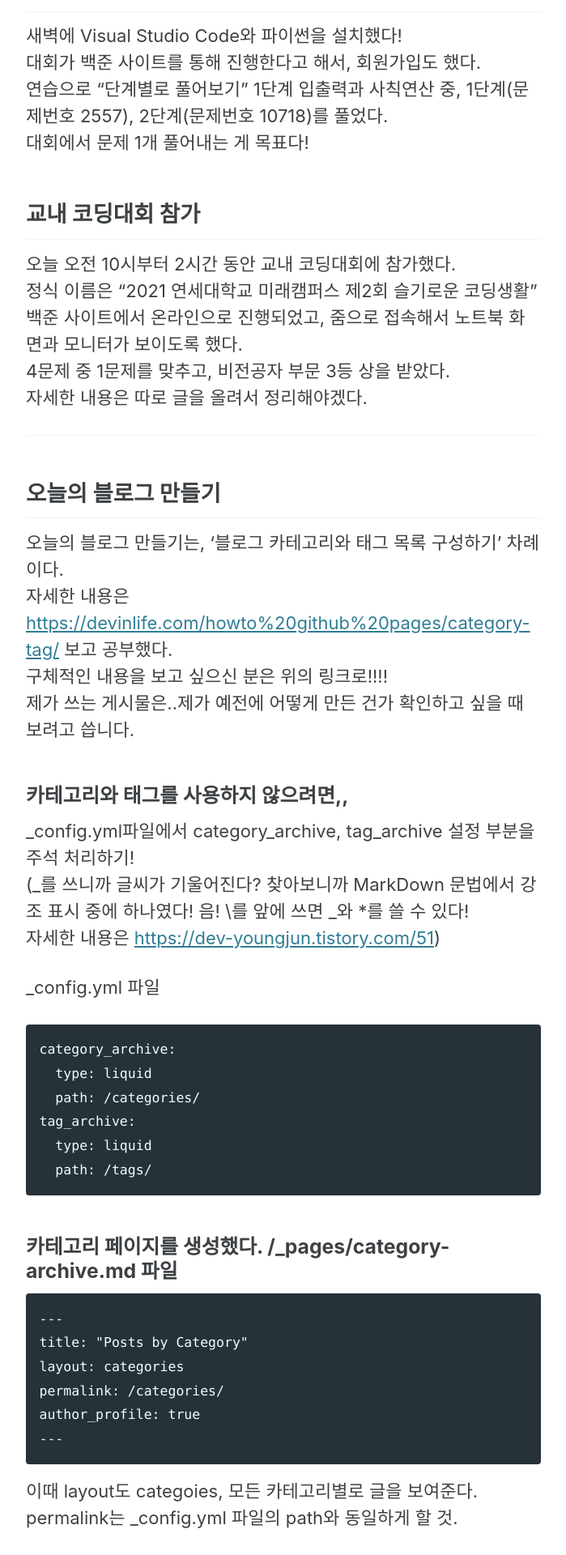
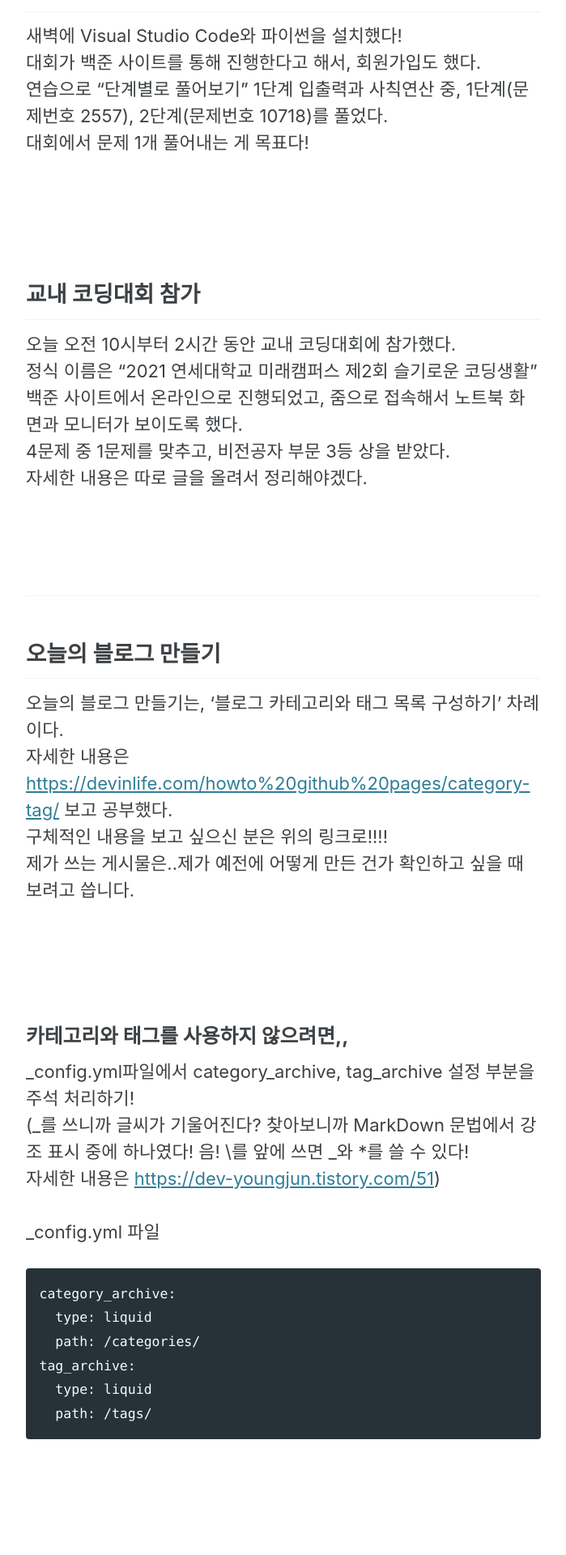
Before and after one commit to leeryeongsong/leeryeongsong.github.io, a Jekyll site: the page built from _posts/2021-07-03-20210703-TIL.md, in a window 1280 px wide. Shown: the part 383-2303 px from the top of the page at 81% size, without its empty margins (290-989 px from the left). Built offline with Jekyll 4.4.1, drawn with Linux system fonts in a browser that asks for light colours; cached includes are drawn as plain includes.

Commit message:
Update and rename 2021-07-03-TIL.md to 2021-07-03-20210703-TIL.md

````diff
--- a/_posts/2021-07-03-TIL.md
+++ b/_posts/2021-07-03-20210703-TIL.md
@@ -12,23 +12,24 @@ tags:
 ---
 가독성을 위해 \##와 \###를 사용해서 제목 표시를 해본다!
 \#의 개수가 많을수록 글씨 크기가 작아진다.
-
+<br>
 ## 교내 코딩대회 참가 준비
 새벽에 Visual Studio Code와 파이썬을 설치했다!
 대회가 백준 사이트를 통해 진행한다고 해서, 회원가입도 했다.
 연습으로 "단계별로 풀어보기" 1단계 입출력과 사칙연산 중, 1단계(문제번호 2557), 2단계(문제번호 10718)를 풀었다.
 대회에서 문제 1개 풀어내는 게 목표다!
-
-
-
+<br>
+<br>
+<br>
 ## 교내 코딩대회 참가
 오늘 오전 10시부터 2시간 동안 교내 코딩대회에 참가했다.
 정식 이름은 "2021 연세대학교 미래캠퍼스 제2회 슬기로운 코딩생활"
 백준 사이트에서 온라인으로 진행되었고, 줌으로 접속해서 노트북 화면과 모니터가 보이도록 했다.
 4문제 중 1문제를 맞추고, 비전공자 부문 3등 상을 받았다.
 자세한 내용은 따로 글을 올려서 정리해야겠다.
-
-
+<br>
+<br>
+<br>
 
 ***
 
@@ -37,14 +38,14 @@ tags:
 자세한 내용은 <https://devinlife.com/howto%20github%20pages/category-tag/> 보고 공부했다.
 구체적인 내용을 보고 싶으신 분은 위의 링크로!!!!
 제가 쓰는 게시물은..제가 예전에 어떻게 만든 건가 확인하고 싶을 때 보려고 씁니다.
-
-
-
+<br>
+<br>
+<br>
 ### 카테고리와 태그를 사용하지 않으려면,,
 \_config.yml파일에서 category_archive, tag_archive 설정 부분을 주석 처리하기!
 (_를 쓰니까 글씨가 기울어진다? 찾아보니까 MarkDown 문법에서 강조 표시 중에 하나였다! 음! \를 앞에 쓰면 _와 *를 쓸 수 있다!
 자세한 내용은 <https://dev-youngjun.tistory.com/51>)
-
+<br>
 \_config.yml 파일
 ```
 category_archive:
@@ -54,8 +55,9 @@ tag_archive:
   type: liquid
   path: /tags/
 ```
-
-
+<br>
+<br>
+<br>
 
 ### 카테고리 페이지를 생성했다. /\_pages/category-archive.md 파일
 ```
@@ -68,9 +70,9 @@ author_profile: true
 ```
 이때 layout도 categoies, 모든 카테고리별로 글을 보여준다.
 permalink는 \_config.yml 파일의 path와 동일하게 할 것.
-
-
-
+<br>
+<br>
+<br>
 ### 메뉴바에 Categoies 메뉴도 등록! \_data/navigation.yml 파일을 수정했다.
 ```
 # main links
@@ -80,9 +82,9 @@ main:
    - title: "Categories"
      url: /categories/
 ```
-
-
-
+<br>
+<br>
+<br>
 ### tags 페이지 등록했다. /\_pages/tag-archive.md 파일 생성
 ```
 ---
@@ -94,9 +96,9 @@ author_profile: true
 ```
 tags 페이지도 layout이 tags, tag 별로 전체 게시물 보여준다.
 permalink도 \_config.yml 파일의 path와 동일하게 /tags/이다.
-
-
-
+<br>
+<br>
+<br>
 ### 메뉴바에 Tags 메뉴도 등록! \_data/navigation.yml 파일을 수정했다.
 ```
 # main links
@@ -110,15 +112,15 @@ main:
 ```
 Tags 메뉴를 메뉴바에 등록하지 않아도 된다.
 메뉴바에 없어도 post 하단에 있는 태그 목록을 통해서, Tags 페이지로 들어갈 수 있다.
-
-
-
+<br>
+<br>
+<br>
 ### category 등록하기! categories와 다르다! 카테고리마다 페이지 생성해주기!
 제목에서 말한 것처럼, categories와는 다르다.
 categories 페이지는 모든 카테고리 항목별 포스트를 보여주고,
 category 페이지는 1개의 카테고리에 해당하는 글만 보이도록, 카테고리마다 만들어주는 것이다.
 지금까지 쓴 글과 앞으로 쓸 글을 생각하면, TIL, Blog, Competition, GDSC Yonsei, Algorithm 정도 만들까?
-
+<br>
 \_pages/TIL.md
 ```
 ---
@@ -132,7 +134,7 @@ taxonomy: TIL
 permalink는 /categories/TIL, categories 하위에 카테고리 이름? 주소창에 보이는 형태인 것 같다.
 layout은 category!!!categories 아니다!
 taxonomy는, 지금 만들고 있는 category 페이지에 보일, 그 1개의 카테고리를 적는다! post 쓸 때 사용했던 거!
-
-
+<br>
+<br>
 오늘은 category 페이지를 TIL까지만 만들어야겠다.
 나머지 페이지는 내일 만들기!
````
